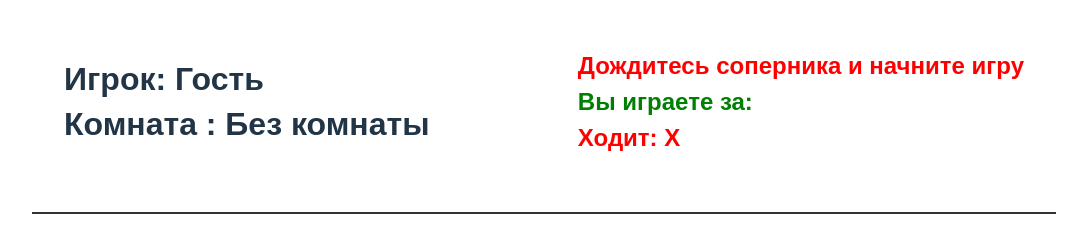
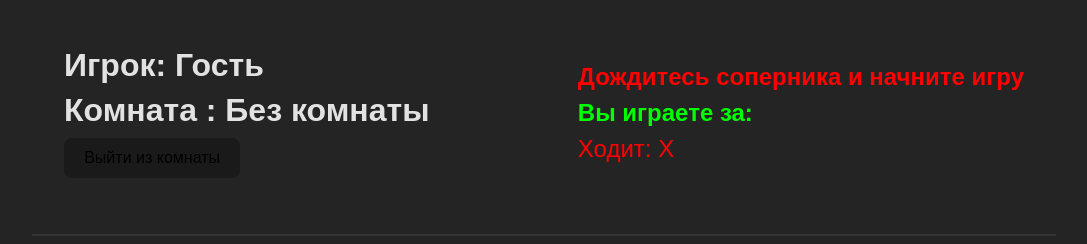
Before and after one commit to NKT-FRLV/tic-tak-toe_client, a React (Vite) app: page /game in a window 1280 px wide. Shown: the top 244 px of the page, without its empty margins (96-1183 px from the left). Built offline with nearby package versions, Linux system fonts and the light colour scheme; no server answers.

Commit message:
Finish Standart - START NEW ROOLES

```diff
--- a/src/App.css
+++ b/src/App.css
@@ -78,9 +78,3 @@ body {
   justify-content: end;
   flex-grow: 1;
 }
-
-@media (prefers-reduced-motion: no-preference) {
-  a:nth-of-type(2) .logo {
-    animation: logo-spin infinite 20s linear;
-  }
-}
--- a/src/components/gamePage/GamePage.tsx
+++ b/src/components/gamePage/GamePage.tsx
@@ -1,4 +1,5 @@
-import React, { useState, useEffect } from 'react';
+import React, { useState, useEffect, useCallback } from 'react';
+import { useNavigate } from 'react-router-dom';
 import { useSearchParams } from 'react-router-dom';
 import { motion, AnimatePresence } from 'framer-motion';
 import socket from '../../socket/socket';
@@ -34,6 +35,7 @@ const calculateWinner = (squares: (string | null)[]): WinnerAndCombination | nul
 };
 
 const GamePage: React.FC = () => {
+  const navigate = useNavigate();
   const [squares, setSquares] = useState<('X' | 'O' | '' | null)[]>(Array(9).fill(null));
   const [isGameStarted, setIsGameStarted] = useState(false);
 //   const [isGameFinished, setIsGameFinished] = useState(false);
@@ -112,6 +114,11 @@ const GamePage: React.FC = () => {
     socket.emit('restartGame', { room });
   };
 
+  const handleLeaveRoom = useCallback(() => {
+    socket.emit('leaveRoom', { name, room });
+    navigate('/');
+  },[])
+
   return (
     <div className="game-page">
       <Header
@@ -120,6 +127,7 @@ const GamePage: React.FC = () => {
         playerRole={role}
         playerName={name}
         thisRoom={room}
+        exitRoom={handleLeaveRoom}
       />
       <Desk
         squares={squares}
--- a/src/components/header/Header.tsx
+++ b/src/components/header/Header.tsx
@@ -1,5 +1,5 @@
 import React from 'react';
-import { motion } from 'framer-motion';
+import { motion, AnimatePresence } from 'framer-motion';
 
 interface HeaderProps {
     isGameStarted: boolean;
@@ -7,9 +7,10 @@ interface HeaderProps {
     playerRole: string;
     thisRoom: string;
     playerName: string;
+    exitRoom: () => void
 }
 
-const Header: React.FC<HeaderProps> = ({isGameStarted, gameStatus, playerRole, thisRoom, playerName }) => {
+const Header: React.FC<HeaderProps> = ({isGameStarted, gameStatus, playerRole, thisRoom, playerName, exitRoom }) => {
 
     const isWinner = gameStatus.startsWith('Победитель:');
 
@@ -19,19 +20,25 @@ const Header: React.FC<HeaderProps> = ({isGameStarted, gameStatus, playerRole, t
         <div className='header__info'>
             <h1>Игрок: {playerName}</h1>
             <h1>Комната : {thisRoom}</h1>
+            <button className='standard-button' onClick={exitRoom}>Выйти из комнаты</button>
         </div>
         <div className='header__current-step-info'>
+            <AnimatePresence mode="wait">
                 <motion.h2
-                animate={{ color: isGameStarted ? 'green' : 'red'}}
+                    initial={{ opacity: 0, y: -10 }}
+                    animate={{ opacity: 1, y: 0, color: isGameStarted ? '#00FF00' : '#FF0000'}}
+                    exit={{ opacity: 0, y: 10 }}
                     transition={{ duration: 0.3 }}
                 >
                     {isGameStarted ? 'Игра началась' : 'Дождитесь соперника и начните игру'}
                 </motion.h2>
-            <h2 style={{ color: 'green'}}>Вы играете за: {playerRole}</h2>
+            </AnimatePresence>
+            <h2 style={{ color: '#00FF00'}}>Вы играете за: {playerRole}</h2>
+            <AnimatePresence mode="wait">
                 {isWinner ? (
                     <motion.h2
                         animate={{
-                        color: gameStatus.includes(playerRole) ? 'gold' : '#FFC1C1',
+                            color: gameStatus.includes(playerRole) ? '#FFD700' : '#FFC1C1',
                             scale: gameStatus.includes(playerRole) ? 1.2 : 0.8
                         }}
                         transition={{ duration: 0.5 }}
@@ -40,13 +47,20 @@ const Header: React.FC<HeaderProps> = ({isGameStarted, gameStatus, playerRole, t
                         {gameStatus}
                     </motion.h2>
                     ) : (
+
                             <motion.h2
-                    animate={{ color: gameStatus === playerRole ? 'green' : 'red' }}
+                                key={gameStatus} // Обновляет компонент при изменении текста
+                                initial={{ opacity: 0, y: -10 }}
+                                animate={{ opacity: 1, y: 0, color: gameStatus === playerRole ? '#00FF00' : '#FF0000' }}
+                                exit={{ opacity: 0, y: 10 }}
                                 transition={{ duration: 0.5 }}
+                                style={{ fontWeight: isWinner ? 'bold' : 'normal' }}
                             >
-                    Ходит: {gameStatus}
+                                {isWinner ? gameStatus : `Ходит: ${gameStatus}`}
                             </motion.h2>
+
                 )}
+            </AnimatePresence>
         </div>
     </div>
 )
--- a/src/index.css
+++ b/src/index.css
@@ -63,7 +63,7 @@ h1 {
   outline: 4px auto -webkit-focus-ring-color;
 }
 
-@media (prefers-color-scheme: light) {
+/* @media (prefers-color-scheme: light) {
   :root {
     color: #213547;
     background-color: #ffffff;
@@ -74,4 +74,4 @@ h1 {
   .standard-button {
     background-color: #f9f9f9;
   }
-}
+} */
--- a/src/socket/socket.ts
+++ b/src/socket/socket.ts
@@ -1,5 +1,6 @@
 import { io, Socket } from 'socket.io-client';
 // const SERVER_URL = import.meta.env.VITE_SERVER_URL
+// const SERVER_URL = 'https://tic-tac-toe-server-6nr9.onrender.com';
 
 const socket: Socket = io('https://tic-tac-toe-server-6nr9.onrender.com', {
   transports: ['websocket'],
```
Lines whose indentation alone changed are shown as unchanged.
